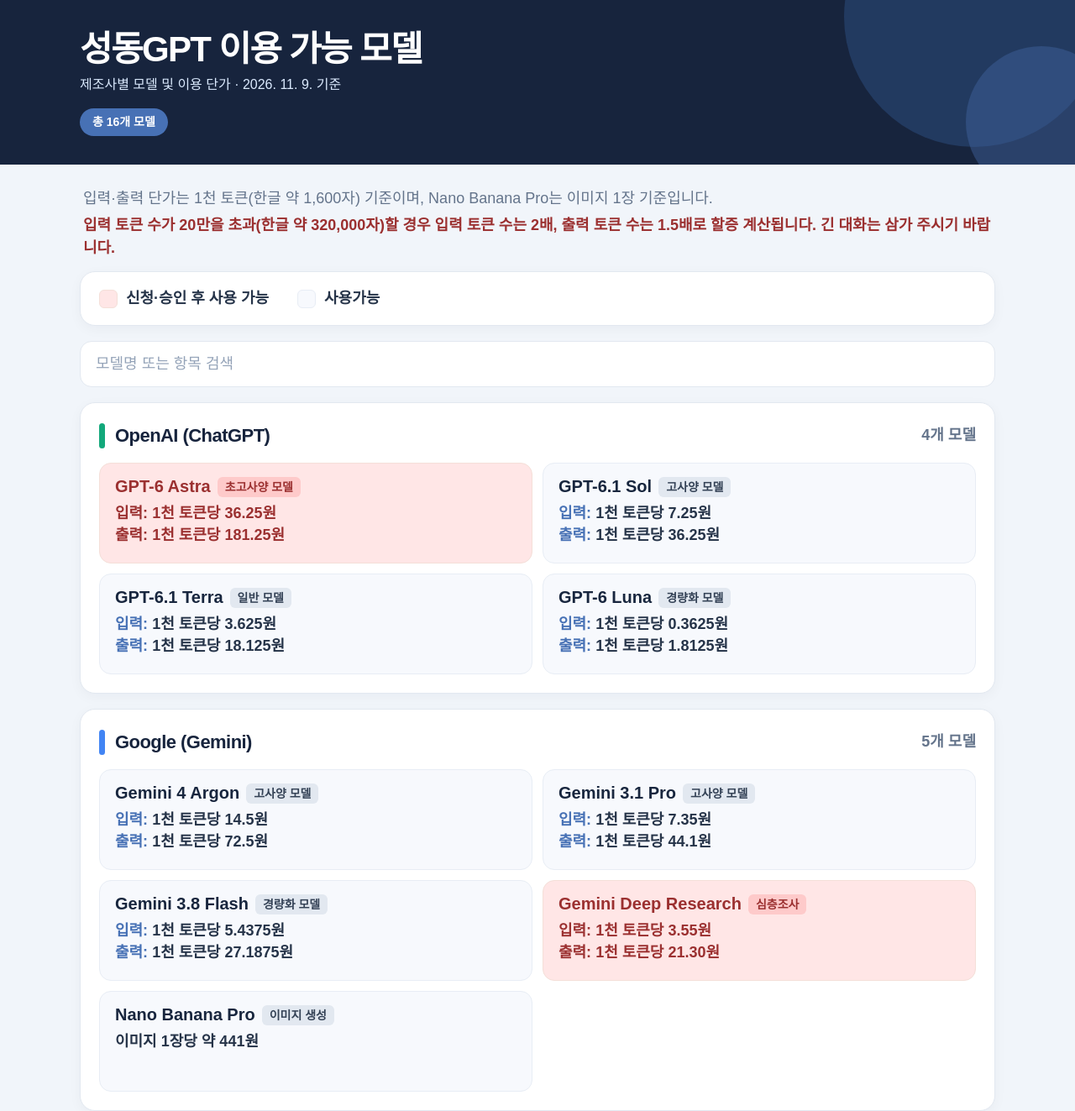
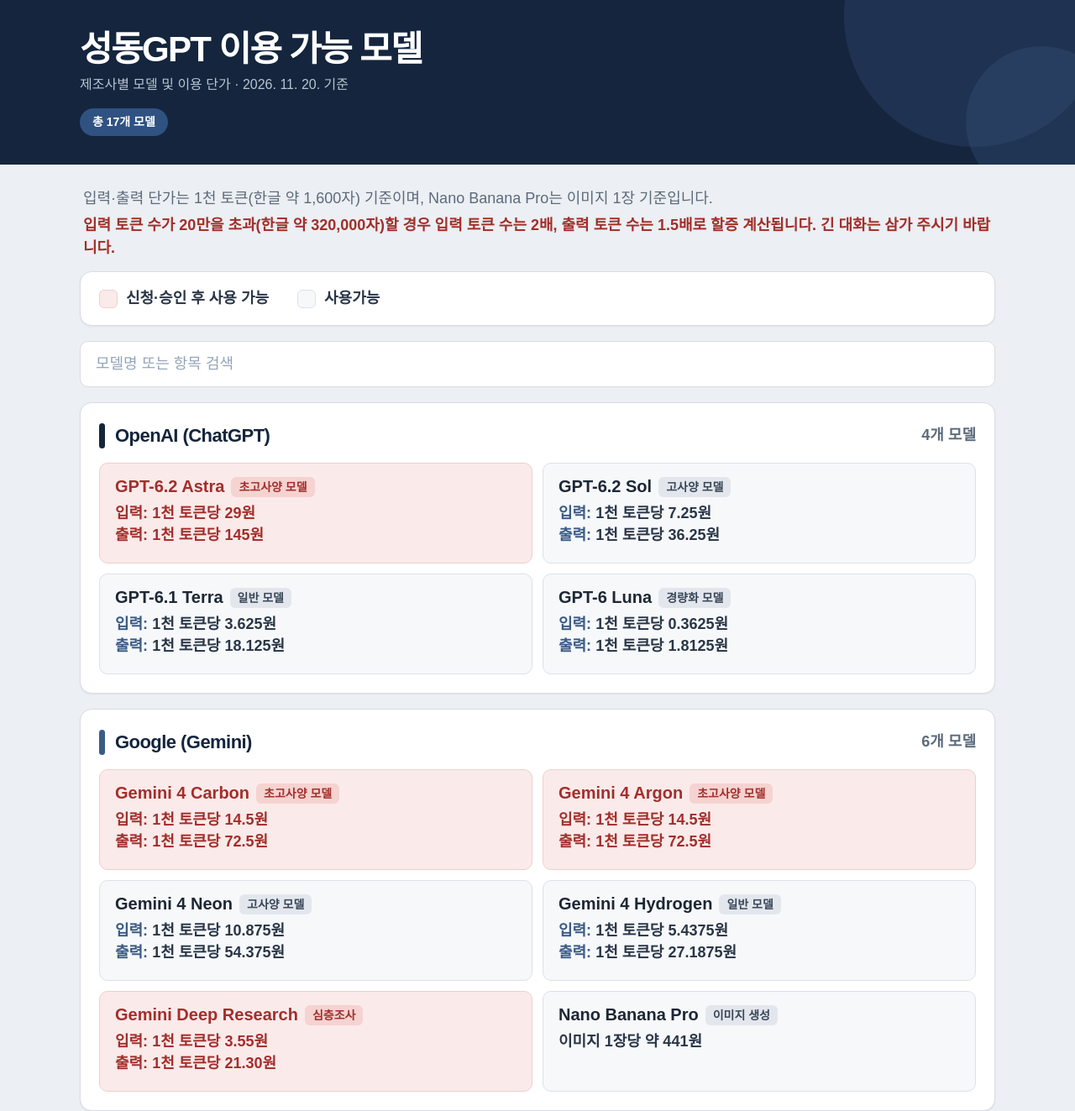
Before and after one commit to dalssu28/SDGPT, a plain HTML site: page index.html in a window 1280 px wide. Shown: the top 1323 px of the page at 84% size. Drawn offline with Linux system fonts and the light colour scheme.

Commit message:
Add files via upload

```diff
--- a/index.html
+++ b/index.html
@@ -3,21 +3,22 @@
 <head>
   <meta charset="UTF-8">
   <meta name="viewport" content="width=device-width, initial-scale=1.0">
-  <meta name="theme-color" content="#17243d">
+  <meta name="theme-color" content="#14253d">
   <title>성동GPT 이용 가능 모델 및 단가 안내</title>
   <style>
     :root {
-      --navy: #17243d;
-      --blue: #4771b5;
-      --page: #f1f5fa;
+      --navy: #14253d;
+      --blue: #3b5b85;
+      --page: #eceff3;
       --panel: #ffffff;
-      --card: #f7f9fd;
-      --card-border: #e8edf5;
-      --text: #18263e;
-      --muted: #64748b;
-      --hot-bg: #ffe6e6;
-      --hot-border: #f4dfd8;
-      --hot-text: #9b3030;
+      --card: #f6f8fa;
+      --card-border: #dde2e9;
+      --line: #d8dde4;
+      --text: #1d2735;
+      --muted: #5d6a7b;
+      --hot-bg: #fbeaea;
+      --hot-border: #efcfcd;
+      --hot-text: #a12f2b;
     }
 
     * {
@@ -72,8 +73,8 @@
       height: 310px;
       top: -135px;
       right: -35px;
-      background: #294674;
-      opacity: .65;
+      background: #24385a;
+      opacity: .7;
     }
 
     .page-header::after {
@@ -81,8 +82,8 @@
       height: 180px;
       top: 55px;
       right: -50px;
-      background: #4165a0;
-      opacity: .45;
+      background: #3b5b85;
+      opacity: .3;
     }
 
     .header-inner {
@@ -99,7 +100,7 @@
 
     .subtitle {
       margin: 0;
-      color: #dbeafe;
+      color: #b9c4d3;
       font-size: 16px;
     }
 
@@ -108,10 +109,10 @@
       margin-top: 16px;
       padding: 6px 15px;
       border-radius: 999px;
-      background: var(--blue);
-      color: white;
+      background: #2f5282;
+      color: #fff;
       font-size: 14px;
-      font-weight: 750;
+      font-weight: 700;
     }
 
     main {
@@ -136,10 +137,10 @@
 
     .legend,
     .section {
-      border: 1px solid #e2e8f0;
-      border-radius: 18px;
+      border: 1px solid var(--line);
+      border-radius: 14px;
       background: var(--panel);
-      box-shadow: 0 4px 15px rgb(23 36 61 / 4%);
+      box-shadow: 0 1px 2px rgb(20 37 61 / 6%);
     }
 
     .legend {
@@ -155,7 +156,7 @@
       display: flex;
       gap: 10px;
       align-items: center;
-      color: #263449;
+      color: #2a3647;
       font-size: 18px;
       font-weight: 700;
     }
@@ -177,8 +178,8 @@
     .search-wrap {
       margin-bottom: 18px;
       padding: 12px 16px;
-      border: 1px solid #e2e8f0;
-      border-radius: 14px;
+      border: 1px solid var(--line);
+      border-radius: 10px;
       background: #fff;
     }
 
@@ -215,11 +216,11 @@
       border-radius: 5px;
     }
 
-    .accent.openai { background: #13a87b; }
-    .accent.google { background: #4285f4; }
-    .accent.anthropic { background: #c77950; }
-    .accent.perplexity { background: #d86a72; }
-    .accent.wrks { background: #6277c9; }
+    .accent.openai { background: #14253d; }
+    .accent.google { background: #3b5b85; }
+    .accent.anthropic { background: #6b7a8f; }
+    .accent.perplexity { background: #9aa5b4; }
+    .accent.wrks { background: #4d5d73; }
 
     .section-heading h2 {
       margin: 0;
@@ -250,7 +251,7 @@
       justify-content: flex-start;
       padding: 14px 18px;
       border: 1px solid var(--card-border);
-      border-radius: 14px;
+      border-radius: 10px;
       background: var(--card);
       min-height: 120px;
       height: 100%;
@@ -281,7 +282,7 @@
 
     .price {
       margin: 2px 0 0;
-      color: #263449;
+      color: #2a3647;
       font-size: 18px;
       font-weight: 600;
       line-height: 1.3;
@@ -305,8 +306,8 @@
       justify-content: center;
       padding: 4px 8px;
       border-radius: 6px;
-      background: #e2e8f0;
-      color: #334155;
+      background: #e3e7ed;
+      color: #3a4658;
       font-size: 14px;
       font-weight: 700;
       line-height: 1;
@@ -316,8 +317,8 @@
     }
 
     .card.hot .card-tag {
-      background: #fecaca;
-      color: #9b3030;
+      background: #f5d3d1;
+      color: #a12f2b;
     }
 
     .card.model-card {
@@ -339,10 +340,10 @@
       right: -1px;
       bottom: -1px;
       padding: 14px 18px;
-      border-radius: 14px;
-      background: #17243d;
+      border-radius: 10px;
+      background: #14253d;
       color: #fff;
-      box-shadow: 0 4px 15px rgb(23 36 61 / 15%);
+      box-shadow: 0 4px 14px rgb(20 37 61 / 18%);
 
       display: flex;
       flex-direction: column;
@@ -386,9 +387,9 @@
       justify-content: center;
       padding: 4px 8px;
       border-radius: 6px;
-      background: rgb(71 113 181 / 35%);
-      color: #93c5fd;
-      border: 1px solid rgb(147 197 253 / 30%);
+      background: rgb(154 165 180 / 20%);
+      color: #c3cddb;
+      border: 1px solid rgb(154 165 180 / 35%);
       font-size: 14px;
       font-weight: 700;
       line-height: 1;
@@ -404,7 +405,7 @@
       padding: 4px 8px;
       border-radius: 6px;
       background: rgb(255 255 255 / 12%);
-      color: #dbeafe;
+      color: #dfe5ee;
       border: 1px solid transparent;
       font-size: 14px;
       font-weight: 700;
@@ -414,13 +415,13 @@
     }
 
     .popover-card.is-hot .popover-status {
-      background: rgb(248 113 113 / 18%);
-      color: #fecaca;
+      background: rgb(248 113 113 / 20%);
+      color: #fbc9c7;
     }
 
     .popover-desc {
       margin: 2px 0 0;
-      color: #cbd5e1;
+      color: #c6cfdb;
       font-size: 16px;
       line-height: 1.4;
       word-break: keep-all;
@@ -447,8 +448,8 @@
   <header class="page-header">
     <div class="header-inner">
       <h1>성동GPT 이용 가능 모델</h1>
-      <p class="subtitle">제조사별 모델 및 이용 단가 · 2026. 11. 9. 기준</p>
-      <span class="total-badge">총 16개 모델</span>
+      <p class="subtitle">제조사별 모델 및 이용 단가 · 2026. 11. 20. 기준</p>
+      <span class="total-badge">총 17개 모델</span>
     </div>
   </header>
 
@@ -487,12 +488,12 @@
       </div>
       <div class="cards">
         <article class="card hot model-card" data-description="복잡한 전문 업무와 고난도 코딩, 브라우저·컴퓨터 조작까지 폭넓게 수행하는 추론 모델입니다.">
-          <h3>GPT-6 Astra(초고사양 모델)</h3>
-          <p class="price"><span class="price-label">입력:</span> 1천 토큰당 36.25원</p>
-          <p class="price"><span class="price-label">출력:</span> 1천 토큰당 181.25원</p>
+          <h3>GPT-6.2 Astra(초고사양 모델)</h3>
+          <p class="price"><span class="price-label">입력:</span> 1천 토큰당 29원</p>
+          <p class="price"><span class="price-label">출력:</span> 1천 토큰당 145원</p>
         </article>
         <article class="card model-card" data-description="복잡한 코딩과 여러 단계를 거치는 복잡한 요청을 처리할 수 있는 고사양 모델입니다.">
-          <h3>GPT-6.1 Sol(고사양 모델)</h3>
+          <h3>GPT-6.2 Sol(고사양 모델)</h3>
           <p class="price"><span class="price-label">입력:</span> 1천 토큰당 7.25원</p>
           <p class="price"><span class="price-label">출력:</span> 1천 토큰당 36.25원</p>
         </article>
@@ -513,21 +514,26 @@
       <div class="section-heading">
         <span class="accent google" aria-hidden="true"></span>
         <h2 id="google-title">Google (Gemini)</h2>
-        <span class="count">5개 모델</span>
+        <span class="count">6개 모델</span>
       </div>
       <div class="cards">
-        <article class="card model-card" data-description="복잡한 소프트웨어 개발과 수학·과학 문제 해결, 여러 단계로 이어지는 에이전트 작업에 초점을 둔 모델입니다.">
-          <h3>Gemini 4 Argon(고사양 모델)</h3>
+        <article class="card hot model-card" data-description="최고 난도의 장기 프로젝트와 심층 과학·코딩 추론을 해결하는 최상위 모델입니다.">
+          <h3>Gemini 4 Carbon(초고사양 모델)</h3>
           <p class="price"><span class="price-label">입력:</span> 1천 토큰당 14.5원</p>
           <p class="price"><span class="price-label">출력:</span> 1천 토큰당 72.5원</p>
         </article>
-        <article class="card model-card" data-description="텍스트와 이미지 등 다양한 입력을 이해하고, 추론과 코딩을 비롯한 폭넓은 작업을 지원하는 Pro 모델입니다.">
-          <h3>Gemini 3.1 Pro(고사양 모델)</h3>
-          <p class="price"><span class="price-label">입력:</span> 1천 토큰당 7.35원</p>
-          <p class="price"><span class="price-label">출력:</span> 1천 토큰당 44.1원</p>
+        <article class="card hot model-card" data-description="복잡한 소프트웨어 개발과 전문 지식 업무를 자율 수행하는 프론티어 모델입니다.">
+          <h3>Gemini 4 Argon(초고사양 모델)</h3>
+          <p class="price"><span class="price-label">입력:</span> 1천 토큰당 14.5원</p>
+          <p class="price"><span class="price-label">출력:</span> 1천 토큰당 72.5원</p>
         </article>
-        <article class="card model-card" data-description="빠른 응답과 효율적인 처리를 중시하면서, 긴 코딩 작업과 복잡한 업무 흐름에도 대응하도록 설계된 모델입니다.">
-          <h3>Gemini 3.8 Flash(경량화 모델)</h3>
+        <article class="card model-card" data-description="고난도 코딩과 심층 분석을 빠르고 효율적으로 처리하는 고성능 모델입니다.">
+          <h3>Gemini 4 Neon(고사양 모델)</h3>
+          <p class="price"><span class="price-label">입력:</span> 1천 토큰당 10.875원</p>
+          <p class="price"><span class="price-label">출력:</span> 1천 토큰당 54.375원</p>
+        </article>
+        <article class="card model-card" data-description="빠른 응답과 효율성으로 일상 질문, 문서 요약, 기본 코딩을 처리하는 모델입니다.">
+          <h3>Gemini 4 Hydrogen(일반 모델)</h3>
           <p class="price"><span class="price-label">입력:</span> 1천 토큰당 5.4375원</p>
           <p class="price"><span class="price-label">출력:</span> 1천 토큰당 27.1875원</p>
         </article>
```
